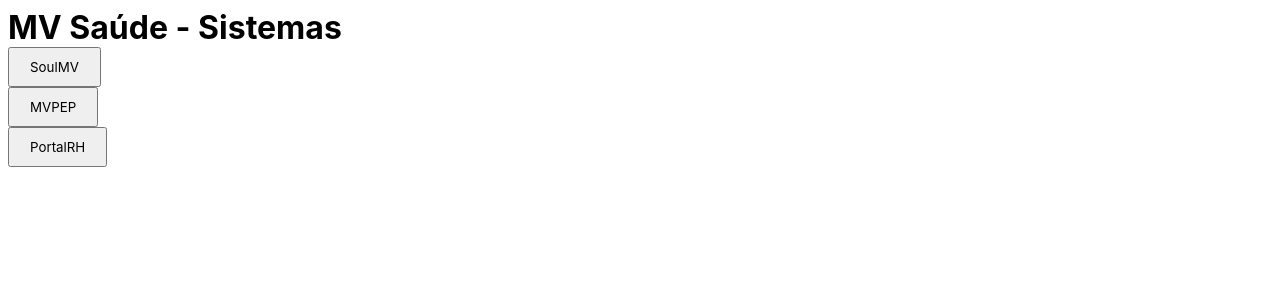
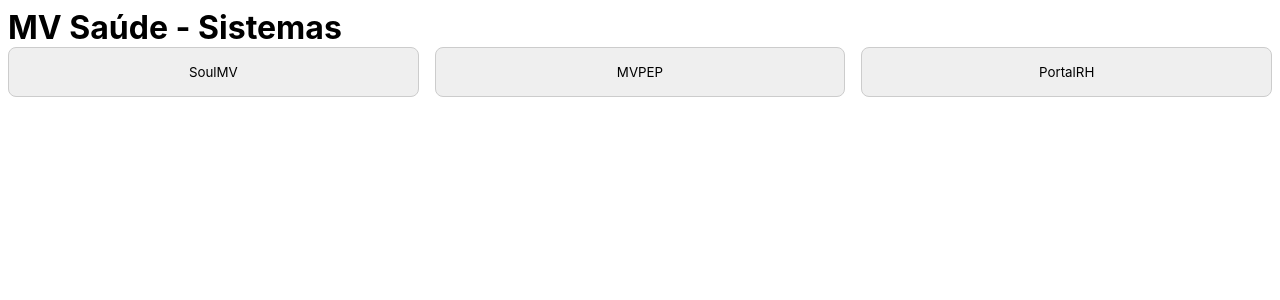
Before and after one commit to GabrielGBcode/mv-system, an Angular app: page / in a window 1280 px wide. Shown: the top 300 px of the page. Built offline with nearby package versions, Linux system fonts and the light colour scheme.

Commit message:
Adding CSS Grid to project

```diff
--- a/src/app/components/home/home.component.css
+++ b/src/app/components/home/home.component.css
@@ -6,11 +6,15 @@
 }
 
 button {
-  padding: 10px 20px;
+  padding: 1rem;
   cursor: pointer;
+  width: 100%;
+  border-radius: 0.5rem;
+  border: 1px solid #ccc;
 }
 
-a {
-  text-decoration: none;
-  color: #0000ff;
+.container-home {
+  display: grid;
+  grid-template-columns: repeat(3, 1fr);
+  gap: 1rem;
 }
--- a/src/app/components/home/home.component.html
+++ b/src/app/components/home/home.component.html
@@ -1,8 +1,8 @@
 <h1>MV Saúde - Sistemas</h1>
 
-<div class="container">
+<div class="container-home">
   @for (system of systems; track system.name) {
-  <div class="box">
+  <div class="box-home-system">
     <button type="button" (click)="navigateTo(system.link)">
       {{ system.name }}
     </button>
```
